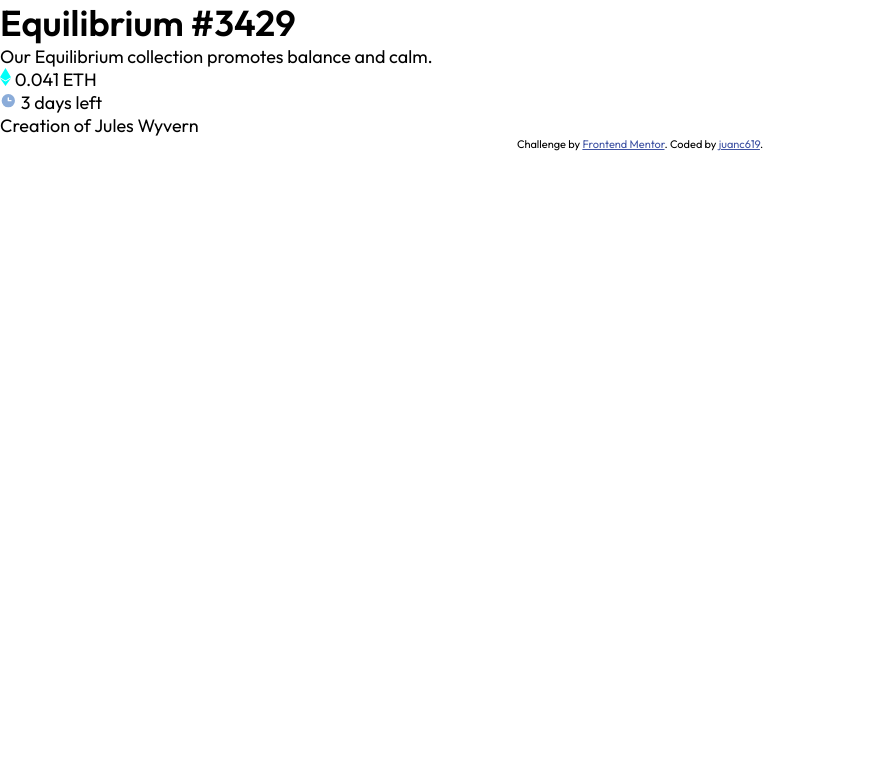
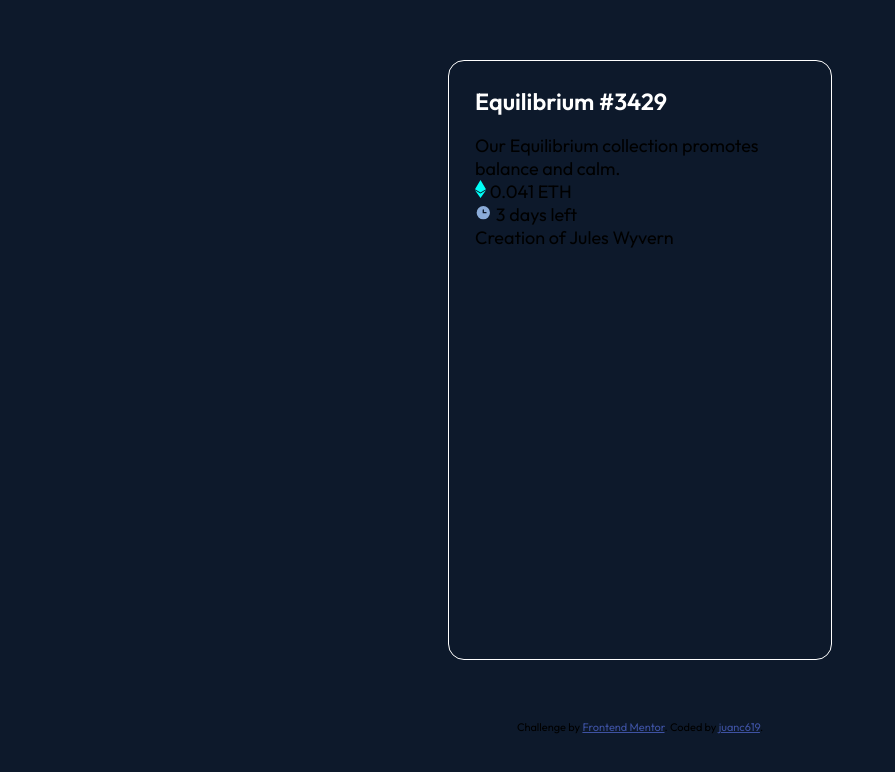
Before and after one commit to juanc619/CHALLENGE-9-NFT-preview-card-component, a plain HTML site: page index.html in a window 1280 px wide. Shown: the whole page, without its empty margins (0-895 px from the left). Drawn offline with Linux system fonts and the light colour scheme.

Commit message:
modificaciones html

```diff
--- a/index.html
+++ b/index.html
@@ -11,6 +11,12 @@
 
 </head>
 <body>
+
+  <main class="main-container">
+
+    <div class="image">
+      <div class="eye"></div>
+    </div>
 
     <h1 class="title">Equilibrium #3429</h1>
     <p class="description">Our Equilibrium collection promotes balance and calm.</p>
@@ -32,6 +38,7 @@
       <div class="photo"></div>
       <p class="creator">Creation of <span class="title"> Jules Wyvern</span></p>
     </div>
+  </main>
 
 
 
--- a/style.css
+++ b/style.css
@@ -16,7 +16,23 @@
 
 body {
     font-family: 'Outfit', sans-serif;
+    background-color: var(--VerydarkblueMain);
     font-size: 18px;
+}
+
+.main-container {
+    border: 1px solid white;
+    width: 330px;
+    height: 546px;
+    margin: 60px auto;
+    border-radius: 16px;
+    padding: 26px;
+}
+
+h1 {
+    color: var(--White);
+    font-size: 1.3em;
+    margin-bottom: 18px;
 }
 
 
```
Lines whose indentation alone changed are shown as unchanged.
